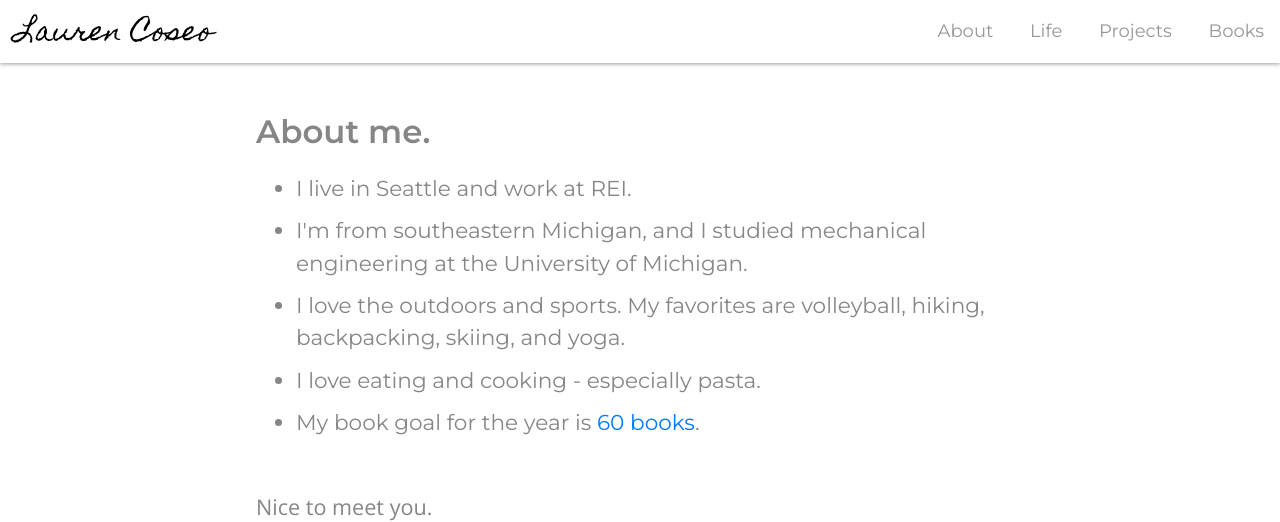
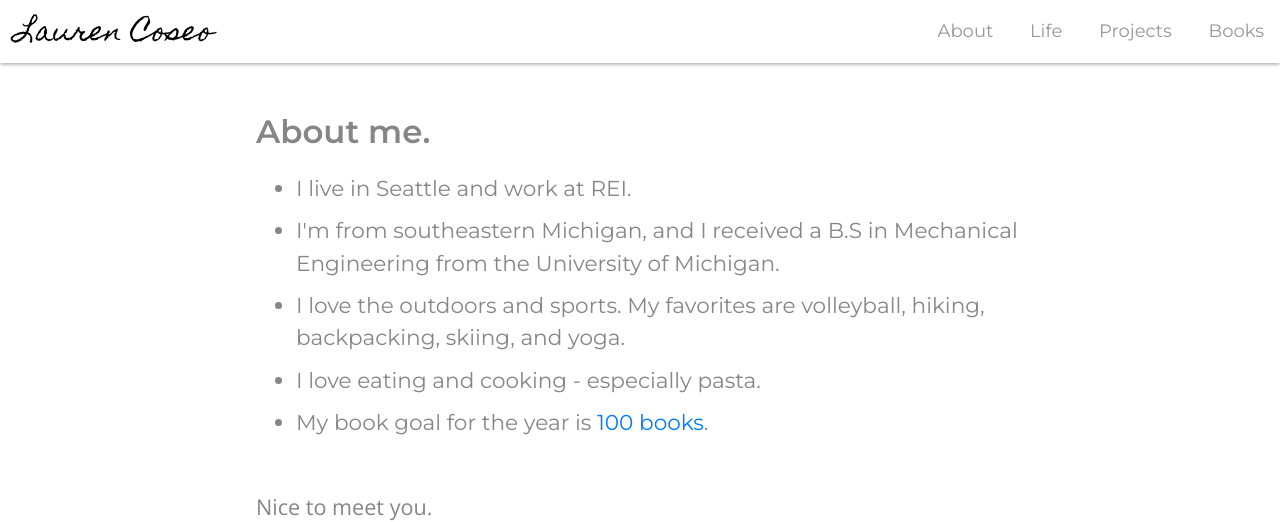
Before and after one commit to laurencoseo/laurencoseo.github.io, a Jekyll site: the page built from about/index.html, in a window 1280 px wide. Shown: the top 522 px of the page. Built offline with Jekyll 4.4.1, drawn with Linux system fonts in a browser that asks for light colours; nearby versions of some CDN libraries.

Commit message:
Update index.html

```diff
--- a/about/index.html
+++ b/about/index.html
@@ -9,10 +9,10 @@ title: Lauren Coseo
 					<h2 id="intro">About me.</h2>
 						<ul>
 							<li>I live in Seattle and work at REI.</li>
-							<li>I'm from southeastern Michigan, and I studied mechanical engineering at the University of Michigan.</li>
+							<li>I'm from southeastern Michigan, and I received a B.S in Mechanical Engineering from the University of Michigan.</li>
 							<li>I love the outdoors and sports.  My favorites are volleyball, hiking, backpacking, skiing, and yoga.</li>
 							<li>I love eating and cooking - especially pasta.</li>
-							<li>My book goal for the year is <a href="/books/2021">60 books</a>.</li>
+							<li>My book goal for the year is <a href="/books/2021">100 books</a>.</li>
 						</ul>
 						<br>
 						<p>Nice to meet you.</p>
```
